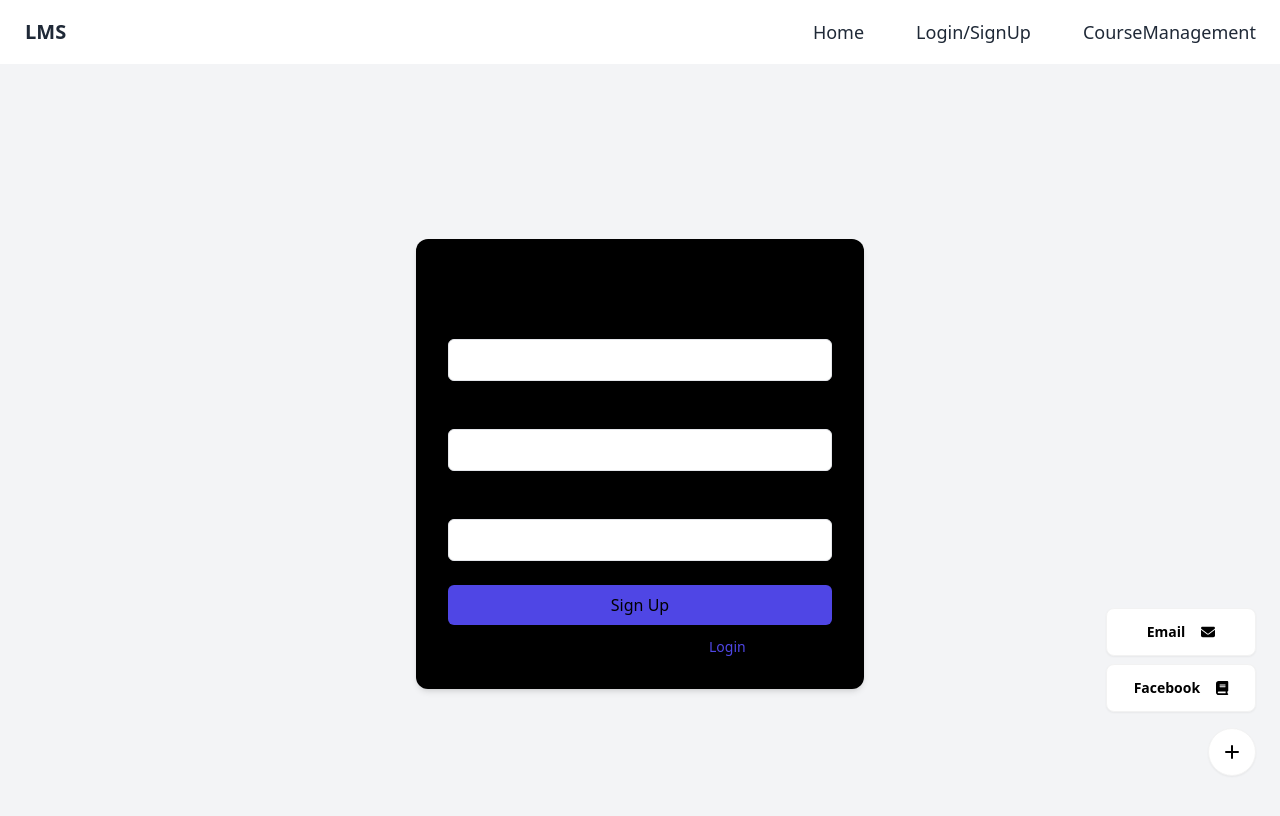
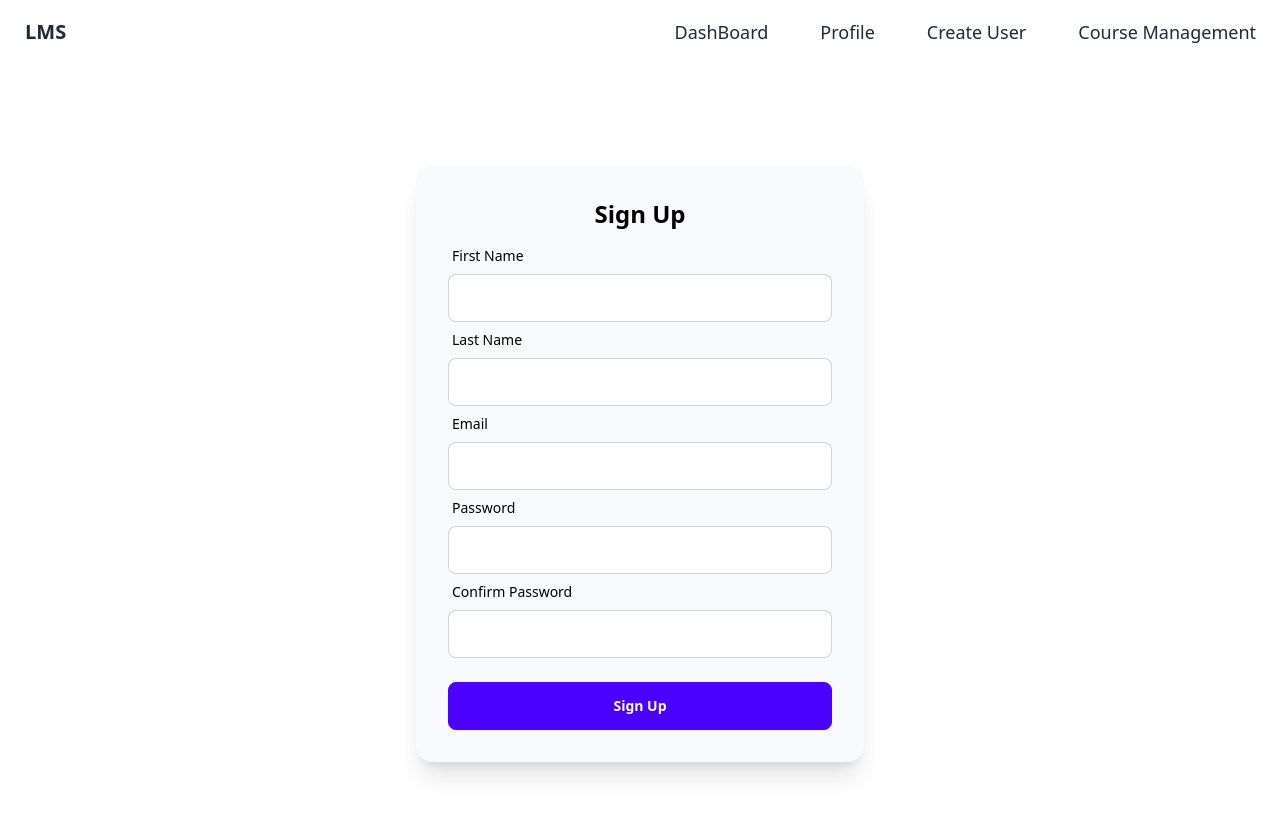
Before and after one commit to BJET-14/lms-web, a Next.js app: page /signup in a window 1280 px wide. Shown: the top 816 px of the page. Built offline with nearby package versions, Linux system fonts and the light colour scheme.

Commit message:
added new login, signup, navigation, profile. But Navigation needs some fixing

```diff
--- a/src/app/components/Navigation.js
+++ b/src/app/components/Navigation.js
@@ -30,7 +30,7 @@ const Navigation = () => {
             </svg>
           </label>
           {isOpen && (
-            <div className="fixed inset-0 bg-base-100 z-50">
+            <div className="fixed inset-0 bg-base-100 z-50 lg:hidden">
               <div className="navbar-end absolute top-0 right-0 p-4 w-full pl-[85%]">
                 <button className="btn btn-ghost" onClick={toggleMenu}>
                   <svg xmlns="http://www.w3.org/2000/svg" className="h-6 w-6" fill="none" viewBox="0 0 24 24" stroke="currentColor">
@@ -40,20 +40,32 @@ const Navigation = () => {
               </div>
               <ul className="menu menu-compact flex flex-col items-center justify-center h-full text-3xl gap-y-5">
                 <li>
-                  <Link href="/" onClick={toggleMenu}>
-                    Home
+                  <Link href="/dashboard" onClick={toggleMenu}>
+                    DashBoard
                   </Link>
                 </li>
                 <li>
-                  <Link href="/authorization" onClick={toggleMenu}>
+                  <Link href="/profile" onClick={toggleMenu}>
+                    Profile
+                  </Link>
+                </li>
+                {/* <li>
+                  <Link href="/" onClick={toggleMenu}>
                     Login/SignUp
+                  </Link>
+                </li> */}
+                <li>
+                  <Link href="/signup" onClick={toggleMenu}>
+                    Create User
                   </Link>
                 </li>
                 <li>
                   <Link href="/coursemanagement" onClick={toggleMenu}>
-                    CourseManagement
+                    Course Management
                   </Link>
                 </li>
+
+
               </ul>
             </div>
           )}
@@ -61,22 +73,32 @@ const Navigation = () => {
         <div className="hidden lg:flex">
           <ul className="menu menu-horizontal p-0 text-lg gap-x-5">
             <li>
-              <Link href="/">Home</Link>
+              <Link href="/dashboard">DashBoard</Link>
+            </li>
+            {/* <li>
+              <Link href="/" onClick={toggleMenu}>
+                Login/SignUp
+              </Link>
+            </li> */}
+            <li>
+              <Link href="/profile" onClick={toggleMenu}>
+                Profile
+              </Link>
             </li>
             <li>
-              <Link href="/authorization" onClick={toggleMenu}>
-                Login/SignUp
+              <Link href="/signup" onClick={toggleMenu}>
+                Create User
               </Link>
             </li>
             <li>
               <Link href="/coursemanagement" onClick={toggleMenu}>
-                CourseManagement
+                Course Management
               </Link>
             </li>
           </ul>
         </div>
       </div>
-      <div className="fixed bottom-6 right-6 z-50">
+      {/* <div className="fixed bottom-6 right-6 z-50">
         <button
           className="btn btn-circle bg-white text-black hover:bg-gray-200"
           onClick={toggleFloating}
@@ -97,7 +119,7 @@ const Navigation = () => {
             </a>
           </div>
         )}
-      </div>
+      </div> */}
     </div>
   );
 };
--- a/src/app/components/SignUp.js
+++ /dev/null
@@ -1,41 +0,0 @@
-"use client"
-import React from 'react'
-import { useRouter } from 'next/navigation'
-
-const SignUp = () => {
-  const router = useRouter()
-
-  const handleLoginClick = (e) => {
-    e.preventDefault()
-    router.push('/authorization')
-  }
-
-  return (
-    <div className="flex items-center justify-center min-h-screen bg-gray-100">
-      <div className="w-full max-w-md p-8 space-y-3 rounded-xl bg-black shadow-md">
-        <h1 className="text-2xl font-bold text-center">Sign Up</h1>
-        <form className="space-y-6">
-          <div className="space-y-1">
-            <label className="block text-sm font-medium">Email</label>
-            <input type="email" className="w-full px-4 py-2 border rounded-md focus:outline-none focus:ring-2 focus:ring-indigo-400" required />
-          </div>
-          <div className="space-y-1">
-            <label className="block text-sm font-medium">Password</label>
-            <input type="password" className="w-full px-4 py-2 border rounded-md focus:outline-none focus:ring-2 focus:ring-indigo-400" required />
-          </div>
-          <div className="space-y-1">
-            <label className="block text-sm font-medium">Confirm Password</label>
-            <input type="password" className="w-full px-4 py-2 border rounded-md focus:outline-none focus:ring-2 focus:ring-indigo-400" required />
-          </div>
-          <button type="submit" className="w-full py-2 text-black bg-indigo-600 rounded-md hover:bg-indigo-500">Sign Up</button>
-        </form>
-        <div className="flex items-center justify-center space-x-2">
-          <span className="text-sm">Already have an account?</span>
-          <a href="#" onClick={handleLoginClick} className="text-sm font-medium text-indigo-600 hover:underline">Login</a>
-        </div>
-      </div>
-    </div>
-  )
-}
-
-export default SignUp
--- /dev/null
+++ b/src/app/dashboard/page.js
@@ -0,0 +1,9 @@
+import React from 'react'
+
+const DashBoard = () => {
+  return (
+    <div>page</div>
+  )
+}
+
+export default DashBoard
--- a/src/app/page.js
+++ b/src/app/page.js
@@ -1,22 +1,8 @@
 import Image from "next/image";
+import Authorization from "./authorization/page";
 
 export default function Home() {
   return (
-    <div data-theme="light">
-      <div className="card lg:card-side bg-base-100 shadow-xl mx-auto w-1/2">
-        <figure>
-          <img
-            src="https://img.daisyui.com/images/stock/photo-1494232410401-ad00d5433cfa.jpg"
-            alt="Album" />
-        </figure>
-        <div className="card-body">
-          <h2 className="card-title">New album is released!</h2>
-          <p>Click the button to listen on Spotiwhy app.</p>
-          <div className="card-actions justify-end">
-            <button className="btn btn-primary">Listen</button>
-          </div>
-        </div>
-      </div>
-    </div>
+    <Authorization/>
   );
 }
--- /dev/null
+++ b/src/app/profile/page.js
@@ -0,0 +1,9 @@
+import React from 'react'
+
+const Profile = () => {
+  return (
+    <div>page</div>
+  )
+}
+
+export default Profile
--- a/src/app/signup/page.js
+++ b/src/app/signup/page.js
@@ -1,8 +1,136 @@
-import React from 'react'
-import SignUp from '../components/SignUp'
+"use client"
+import React, { useState } from 'react'
+import { useRouter } from 'next/navigation'
+import { authService } from '../utils/api'  // Adjust the import path as needed
 
-const SignUpPage = () => {
-  return <SignUp />
+const SignUp = () => {
+  const router = useRouter()
+  const [formData, setFormData] = useState({
+    firstName: '',
+    lastName: '',
+    email: '',
+    password: '',
+    confirmPassword: '',
+    role: 'USER'  // Default role, change as needed
+  })
+  const [error, setError] = useState('')
+
+  const handleChange = (e) => {
+    const { name, value } = e.target
+    setFormData(prevState => ({
+      ...prevState,
+      [name]: value
+    }))
+  }
+
+  const handleSubmit = async (e) => {
+    e.preventDefault()
+    setError('')
+
+    if (formData.password !== formData.confirmPassword) {
+      setError('Passwords do not match')
+      return
+    }
+
+    try {
+      const result = await authService.register(formData)
+      console.log('Registration successful:', result)
+      router.push('/authorization')  // Redirect to login page after successful registration
+    } catch (error) {
+      console.error('Registration failed:', error)
+      setError('Registration failed. Please try again.')
+    }
+  }
+
+  const handleLoginClick = (e) => {
+    e.preventDefault()
+    router.push('/authorization')
+  }
+
+  return (
+    <div className="flex items-center justify-center min-h-screen bg-white">
+      <div className="card w-full max-w-md bg-gray-50 shadow-xl">
+        <div className="card-body">
+          <h2 className="card-title justify-center text-2xl font-bold text-black">Sign Up</h2>
+          <form onSubmit={handleSubmit}>
+            <div className="form-control">
+              <label className="label">
+                <span className="label-text text-black">First Name</span>
+              </label>
+              <input
+                type="text"
+                name="firstName"
+                value={formData.firstName}
+                onChange={handleChange}
+                className="input input-bordered bg-white text-black"
+                required
+              />
+            </div>
+            <div className="form-control">
+              <label className="label">
+                <span className="label-text text-black">Last Name</span>
+              </label>
+              <input
+                type="text"
+                name="lastName"
+                value={formData.lastName}
+                onChange={handleChange}
+                className="input input-bordered bg-white text-black"
+                required
+              />
+            </div>
+            <div className="form-control">
+              <label className="label">
+                <span className="label-text text-black">Email</span>
+              </label>
+              <input
+                type="email"
+                name="email"
+                value={formData.email}
+                onChange={handleChange}
+                className="input input-bordered bg-white text-black"
+                required
+              />
+            </div>
+            <div className="form-control">
+              <label className="label">
+                <span className="label-text text-black">Password</span>
+              </label>
+              <input
+                type="password"
+                name="password"
+                value={formData.password}
+                onChange={handleChange}
+                className="input input-bordered bg-white text-black"
+                required
+              />
+            </div>
+            <div className="form-control">
+              <label className="label">
+                <span className="label-text text-black">Confirm Password</span>
+              </label>
+              <input
+                type="password"
+                name="confirmPassword"
+                value={formData.confirmPassword}
+                onChange={handleChange}
+                className="input input-bordered bg-white text-black"
+                required
+              />
+            </div>
+            {error && <div className="text-red-500 mt-2">{error}</div>}
+            <div className="form-control mt-6">
+              <button type="submit" className="btn btn-primary text-white">Sign Up</button>
+            </div>
+          </form>
+          {/* <div className="text-center mt-4">
+            <span className="text-sm text-black">Already have an account?</span>
+            <a href="#" onClick={handleLoginClick} className="text-sm font-medium text-primary hover:underline ml-1">Login</a>
+          </div> */}
+        </div>
+      </div>
+    </div>
+  )
 }
 
-export default SignUpPage
+export default SignUp
```
